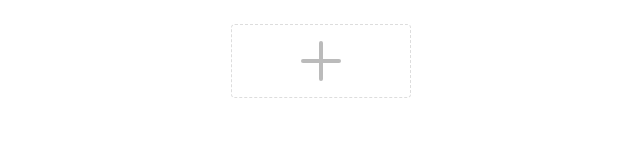
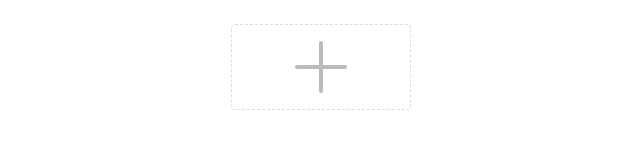
Before and after one commit to xwchris/wedo, a plain HTML site: page index.html in a window 1280 px wide. Shown: the full height of the page, 9-649 px from the left. Drawn offline with Linux system fonts and the light colour scheme.

Commit message:
chore: 完成会话

```diff
--- a/css/list.css
+++ b/css/list.css
@@ -55,8 +55,8 @@ body {
 
 .chat-line .plus {
     position: relative;
-    width: 40px;
-    height: 40px;
+    width: 52px;
+    height: 52px;
     color: #bbb;
     margin: 0 auto;
 }
--- a/js/main.js
+++ b/js/main.js
@@ -45,9 +45,11 @@
         const $a = document.createElement('a');
         $a.setAttribute('class', `user-item ${isOwn ? 'current' : ''}`);
         $a.setAttribute('style', `background-image: url('${user.avatar}')`);
-        $a.setAttribute('target', '_blank');
         $a.setAttribute('id', user.userId);
-        $a.setAttribute('href', `/chat.html?chatId=${chatId}&userId=${user.userId}`);
+        if (!isOwn) {
+            $a.setAttribute('target', '_blank');
+            $a.setAttribute('href', `/chat.html?chatId=${chatId}&userId=${user.userId}`);
+        }
         $('#users').insertBefore($a, $('#add-user'));
     }
 
```
Also changed, not shown: 1 other file.
